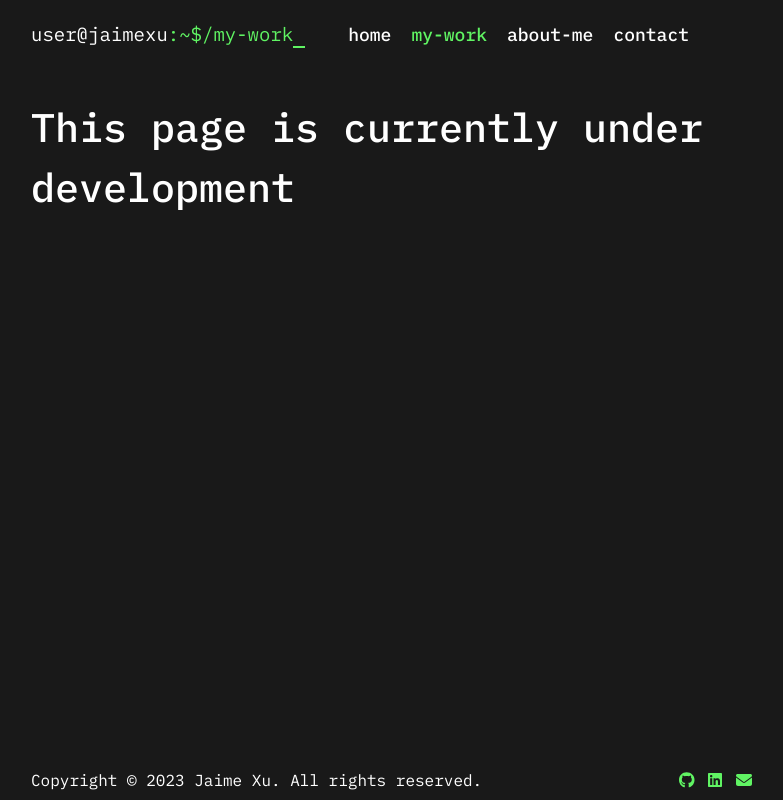
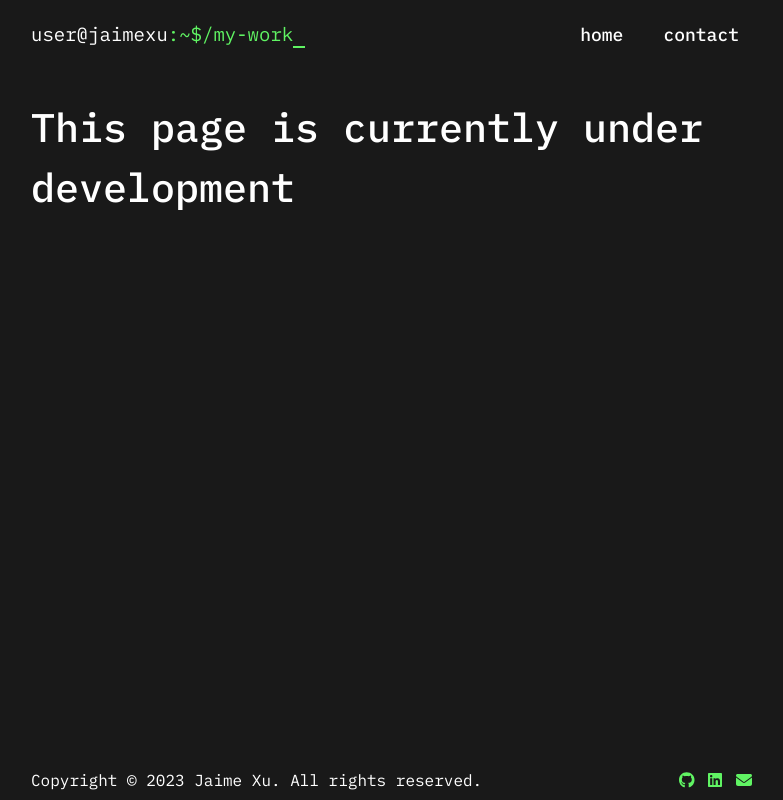
Before and after one commit to jaimexu8/jaimexu.dev, a React (Vite) app: page /my-work in a window 1280 px wide. Shown: the whole page, without its empty margins (245-1028 px from the left). Built offline with nearby package versions, Linux system fonts and the light colour scheme.

Commit message:
fixed header anchor tags

```diff
--- a/src/Components/NavBar.tsx
+++ b/src/Components/NavBar.tsx
@@ -3,8 +3,8 @@ import "../index.css";
 
 const navigation = [
   { name: "home", href: "/", current: false },
-  { name: "my-work", href: "/my-work", current: false },
-  { name: "about-me", href: "/about-me", current: false },
+  //{ name: "my-work", href: "/my-work", current: false },
+  //{ name: "about-me", href: "/about-me", current: false },
   { name: "contact", href: "/contact", current: false },
 ];
 
@@ -31,16 +31,15 @@ export default function Navbar({ currentName }: NavbarProps) {
             &nbsp;
           </a>
         </div>
-
-        <nav className="navbar px-5">
+        <nav className="navbar px-5 flex justify-end">
           {navigation.map((navItem, index) => (
-            <a
+            <Link
               key={index}
-              href={navItem.href}
+              to={navItem.href}
               className={navItem.current ? "current" : ""}
             >
-              <Link to={navItem.href}>{navItem.name}</Link>
-            </a>
+              {navItem.name}
+            </Link>
           ))}
         </nav>
       </div>
--- a/src/index.css
+++ b/src/index.css
@@ -48,8 +48,8 @@ body {
   font-size: 18px;
   font-weight: 500;
   text-decoration: none;
-  margin-left: 5px;
-  margin-right: 5px;
+  margin-left: 20px;
+  margin-right: 20px;
   position: relative;
 }
 
```
